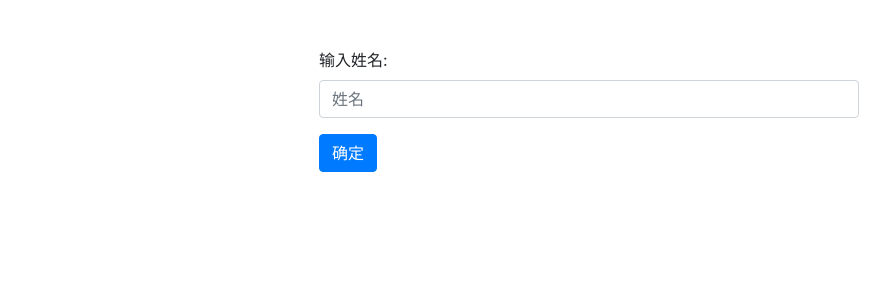
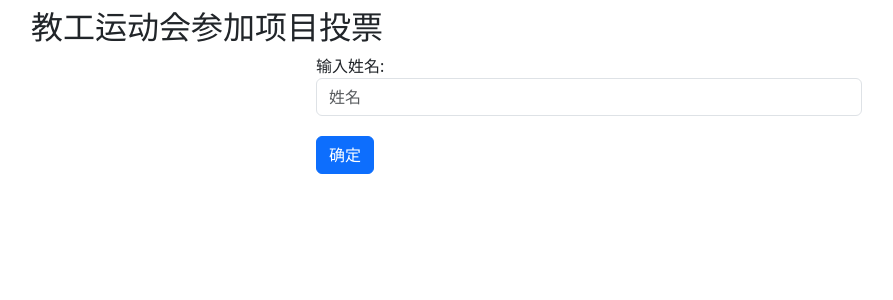
Before and after one commit to Dispnt/sports_day_teacher_grouping, a Flask app: page / in a window 1280 px wide. Shown: the top 300 px of the page, without its empty margins (51-944 px from the left). Run offline with Flask 3, Linux system fonts and the light colour scheme; parts of the project's set-up code (start-up, migrations or seed data) failed here and were passed over; some libraries are stand-ins or nearby versions.

Commit message:
update cdn,net check,judge

```diff
--- a/templates/eventvote.html
+++ b/templates/eventvote.html
@@ -4,24 +4,29 @@
 <head>
     <meta charset="UTF-8">
     <meta name="viewport" content="width=device-width, initial-scale=1, shrink-to-fit=no">
-    <link rel="stylesheet" href="https://stackpath.bootstrapcdn.com/bootstrap/4.5.2/css/bootstrap.min.css">
+    <link href="https://lf9-cdn-tos.bytecdntp.com/cdn/expire-1-M/bootstrap/5.1.3/css/bootstrap.min.css" type="text/css" rel="stylesheet" />
     <title>教工运动会项目投票</title>
 </head>
 
 <body>
+    <div class="alert alert-danger" id="alertNetwork" role="alert" style="display: none;">
+        网络连接失败！请检查是否连上WIFI
+      </div>
 
-    <div class="container mt-5">
+    <div class="container ">
+        <h2 class="mt-2">教工运动会参加项目投票</h2>
         <div class="row justify-content-center">
             <div class="col-md-6">
                 <div class="form-group">
                     <label for="inputName">输入姓名:</label>
                     <input type="text" class="form-control" id="inputName" placeholder="姓名">
                 </div>
-                <button class="btn btn-primary" id="btnConfirm" onclick="checkTeam()">确定</button>
+                <button class="btn btn-primary" id="btnConfirm" onclick="checkTeam()" style="margin-top: 20px;">确定</button>
             </div>
         </div>
 
-        <div class="row s" id="votingSection" style="display: none;">
+
+        <div class="row" id="votingSection" style="display: none;">
             <div class="col-md-6">
                 <h5 id="teamDisplay" class="text-center"></h5>
                 <h4>你参加的项目有：</br><span id="enrolledProjectsBadges"></span></h4>
@@ -113,10 +118,13 @@
         function determineTeam(name) {
             const NamesBlue = ['A', 'B', 'C'];
             const NamesRed = ['D', 'E', 'F', 'H', 'G', 'I'];
+            const NamesJudge = ['J']
             if (NamesBlue.includes(name)) {
                 return 'Blue';
             } else if (NamesRed.includes(name)) {
                 return 'Red';
+            }else if(NamesJudge.includes(name)){
+                return 'Judge'
             }
             return 'Unknown';
         }
@@ -126,6 +134,9 @@
 
             if (determineTeam(name) == "Unknown") {
                 alert('姓名无效');
+            }
+            else if (determineTeam(name) == "Judge") {
+                alert(`${name}是不参加投票人员`);
             }
             else {
                 document.getElementById('inputName').disabled = true;
@@ -154,7 +165,7 @@
         function voteProject(project) {
             const name = document.getElementById('inputName').value;
             const team = determineTeam(name);
-
+            document.getElementsByClassName('btn').disabled = true;
             fetch(`/vote/project`, {
                 method: 'POST',
                 headers: {
@@ -177,8 +188,9 @@
                 })
                 .catch(error => {
                     console.error('Fetch error:', error);
-                    alert('Failed to vote. Please try again.');
+                    alert('选择失败，请检查网络');
                 });
+
         }
 
         function updateProgressBar(project, team) {
@@ -190,11 +202,12 @@
                     const maxCount = 5; // Replace with the maximum number of participants for each project
                     const percentage = (data.count / maxCount) * 100;
                     progressBar.style.width = `${percentage}%`;
-                    progressBar.textContent = data.count + "人\\5人"
+                    progressBar.textContent = data.count + "人\\最多5人"
                 })
                 .catch(error => {
-                    console.error('Fetch error:', error);
-                    alert('Failed to update progress bar. Please try again.');
+                    console.error('与服务器断开连接:', error);
+                    document.getElementById('alertNetwork').style.display = 'block';
+                    // alert('Failed to update progress bar. Please try again.');
                 });
         }
 
@@ -215,8 +228,9 @@
                     }
                 })
                 .catch(error => {
-                    console.error('Fetch error:', error);
-                    alert('Failed to fetch enrolled projects. Please try again.');
+                    console.error('与服务器断开连接:', error);
+                    document.getElementById('alertNetwork').style.display = 'block';
+                    // alert('Failed to fetch enrolled projects. Please try again.');
                 });
         }
 
@@ -228,7 +242,7 @@
             // Display badges for enrolled projects
             projectsList.forEach(project => {
                 const badge = document.createElement('span');
-                badge.className = 'badge badge-success mr-2';
+                badge.className = 'badge rounded-pill bg-success text-light mr-2';
                 badge.innerText = translateToChinese(project.project);
                 badgesContainer.appendChild(badge);
             });
```
